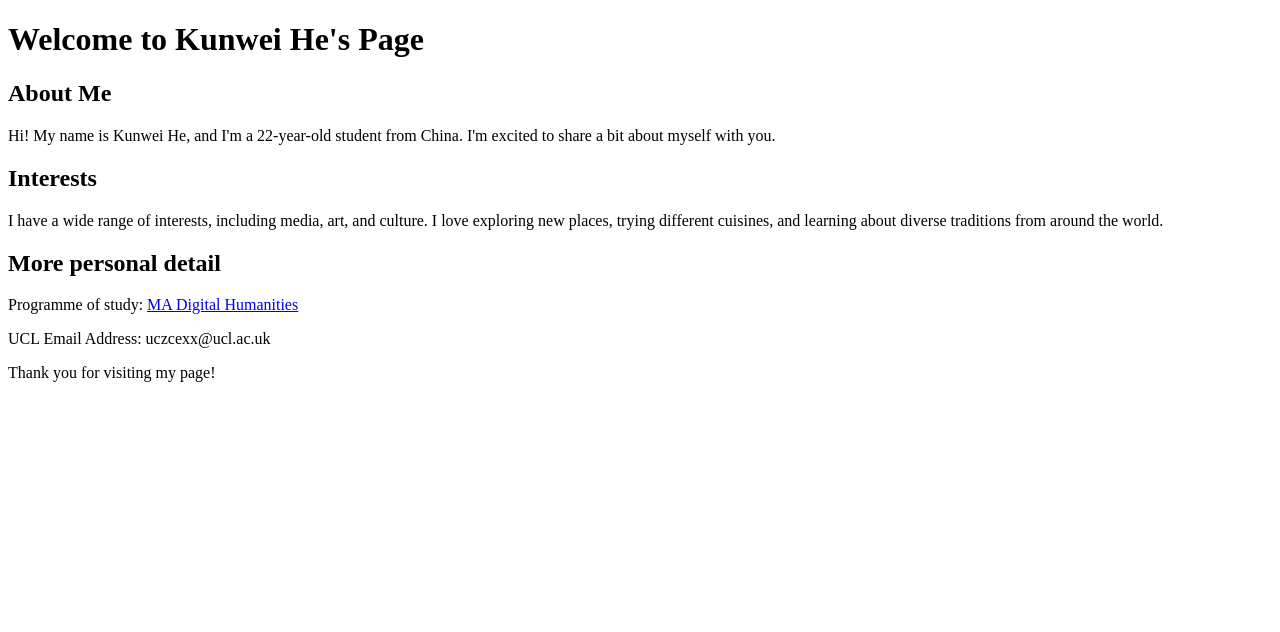
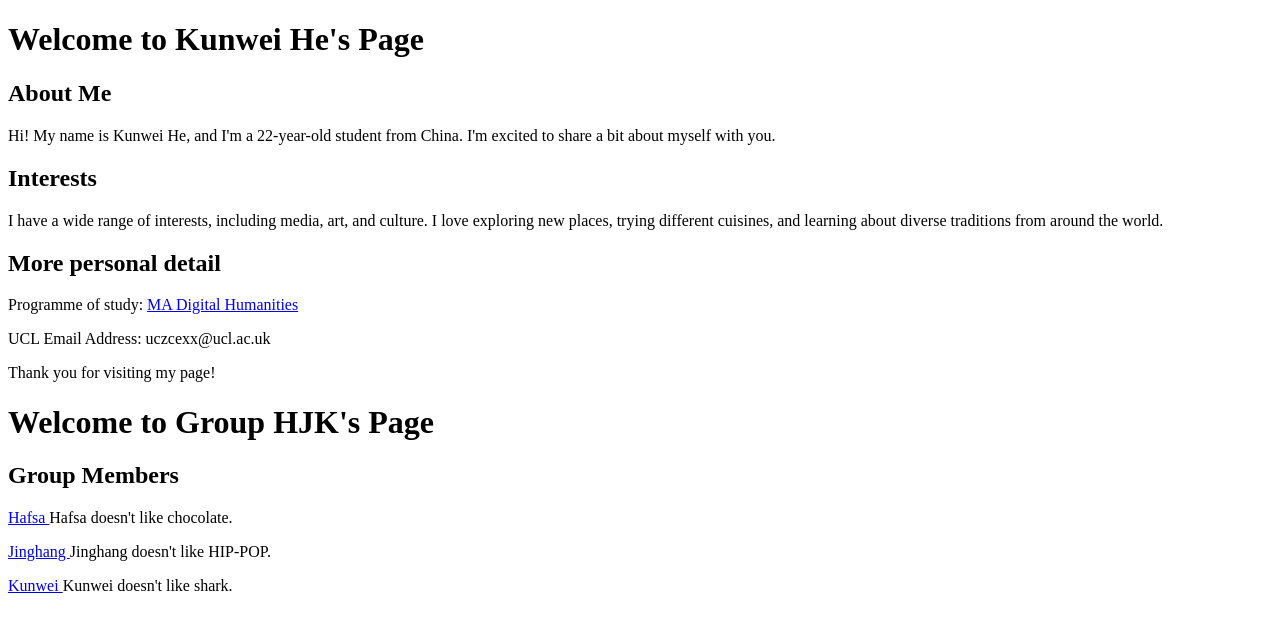
Before and after one commit to KunweiHe/INST0018_23-24_uczcexx, a plain HTML site: page index.html in a window 1280 px wide. Drawn offline with Linux system fonts and the light colour scheme.

Commit message:
index.html

```diff
--- a/index.html
+++ b/index.html
@@ -32,5 +32,16 @@
     <footer>
         <p>Thank you for visiting my page!</p>
     </footer>
+     <header>
+        <h1>Welcome to Group HJK's Page</h1>
+    </header>
+    <section>
+        <h2>Group Members</h2>
+        <p>
+           <a href="https://www.ucl.ac.uk/%7Ezceihk2/">Hafsa </a> Hafsa doesn't like chocolate.</p>
+        <p>
+           <a href="https://stirling1230.github.io/INST0018_23-24_uczchbf/">Jinghang </a> Jinghang doesn't like HIP-POP.</p>
+        <p>
+           <a href="https://kunweihe.github.io/INST0018_23-24_uczcexx/">Kunwei </a> Kunwei doesn't like shark.</p>
 </body>
 </html>
```
